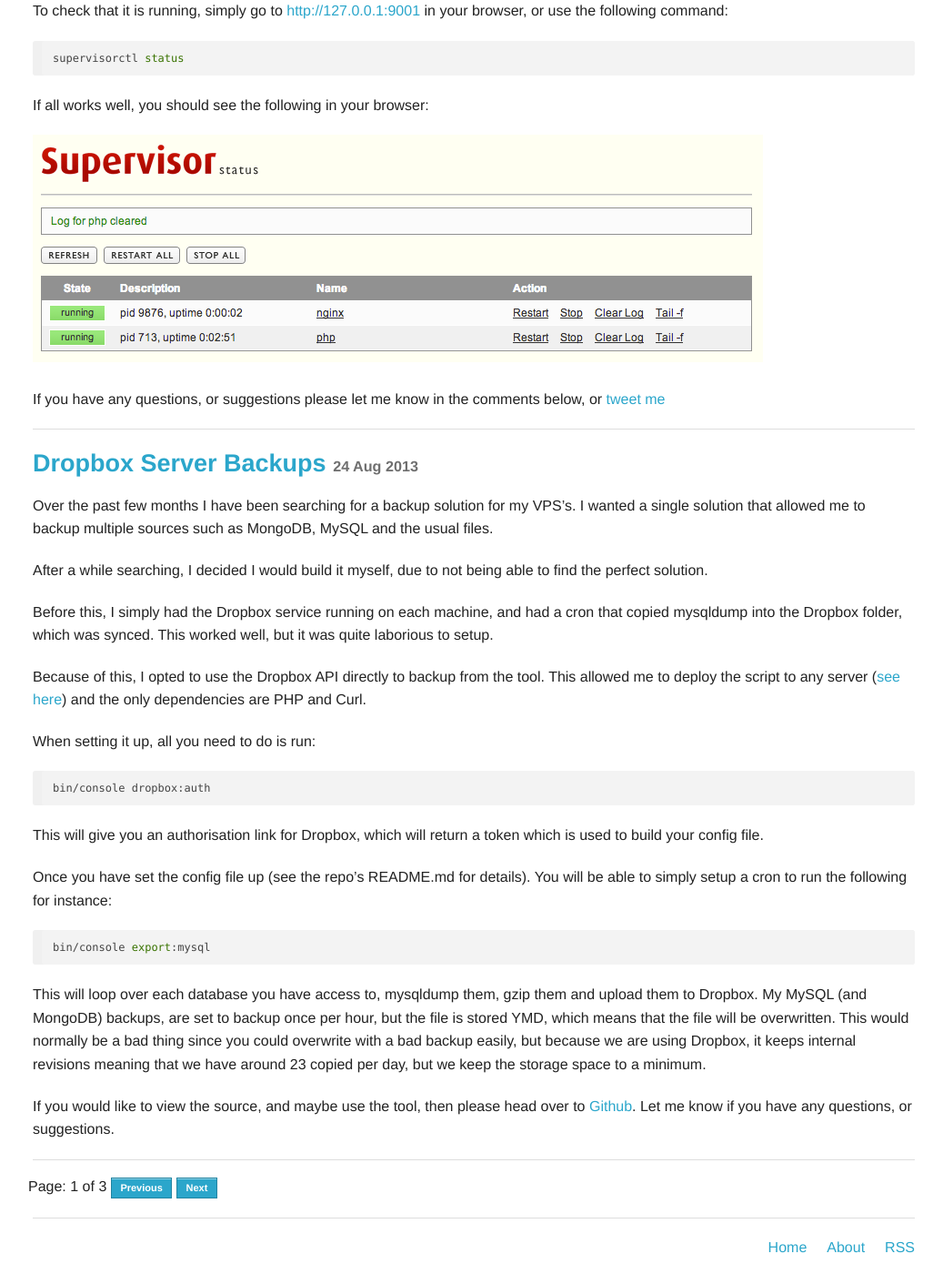
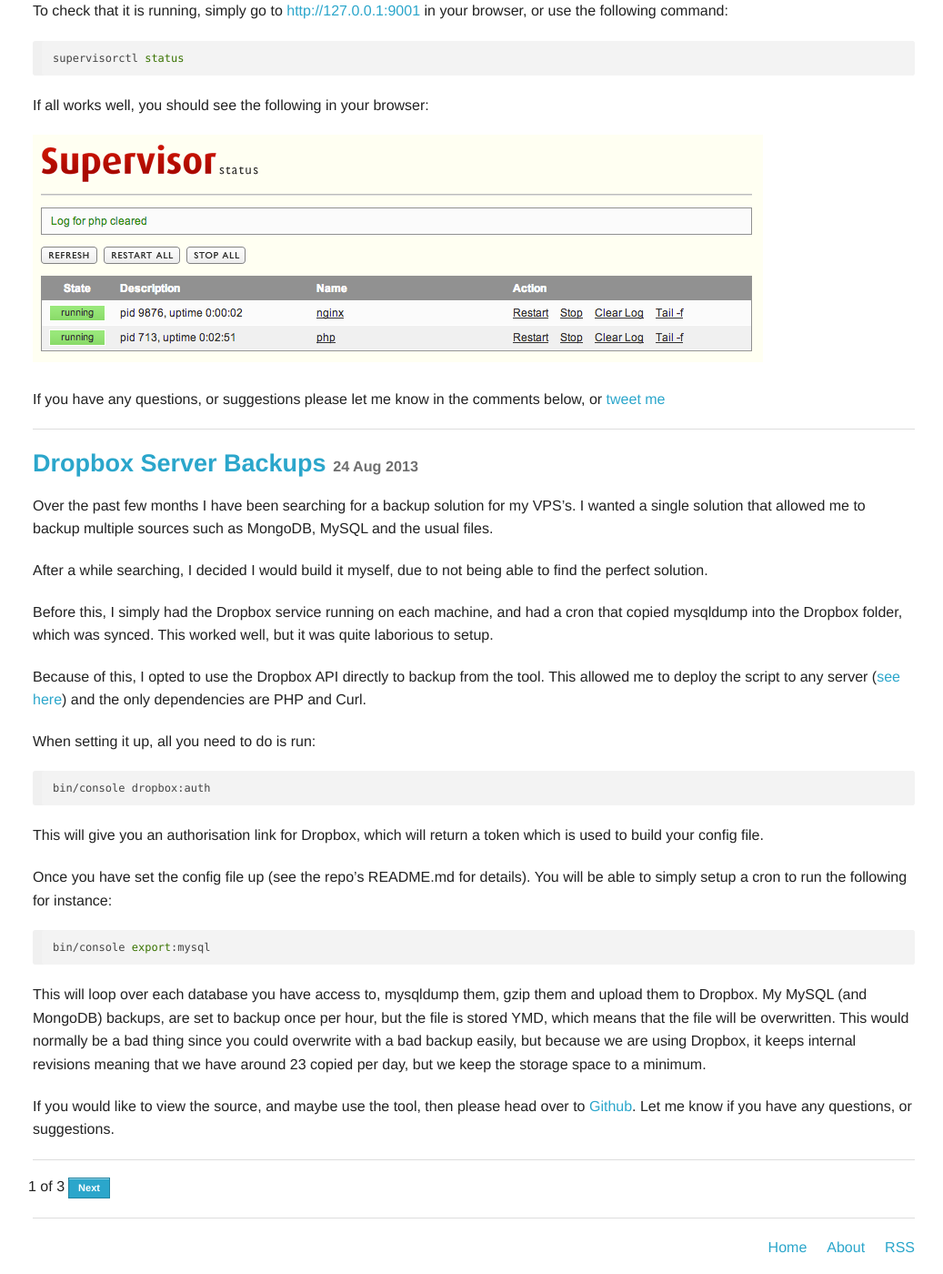
Before and after one commit to scottrobertson/scottrobertson.me, a Jekyll site: the page built from blog/index.html, in a window 1280 px wide and 1400 px high, scrolled down 7283 px. Shown: the whole window at 91% size, without its empty margins (119-1156 px from the left). Built offline with Jekyll 4.4.1, drawn with Linux system fonts in a browser that asks for light colours; nearby versions of some CDN libraries; the list of posts is cut into pages by our own code.

Commit message:
Pagination fixes

```diff
--- a/_includes/scss/app.scss
+++ b/_includes/scss/app.scss
@@ -9,10 +9,6 @@
   margin: 0;
   background-color: #f0f0f0;
   width: 100%;
-
-    .lineno {
-        margin-right: 10px;
-    }
 }
 
 pre {
--- a/blog/index.html
+++ b/blog/index.html
@@ -17,21 +17,18 @@
     {% endfor %}
 
     <div class="pagination">
-      <span class="page_number ">Page: {{ paginator.page }} of {{ paginator.total_pages }}</span>
       {% if paginator.previous_page %}
         {% if paginator.previous_page == 1 %}
           <a class="button tiny" href="/blog">Previous</a>
         {% else %}
           <a class="button tiny" href="/blog/{{ paginator.previous_page }}">Previous</a>
         {% endif %}
-      {% else %}
-        <a class="button tiny">Previous</a>
       {% endif %}
+
+      <span class="page_number ">{{ paginator.page }} of {{ paginator.total_pages }}</span>
 
       {% if paginator.next_page %}
         <a class="button tiny" href="/blog/{{ paginator.next_page }}">Next</a>
-      {% else %}
-        <a class="button tiny">Next</a>
       {% endif %}
     </div>
   </div>
```
Lines whose indentation alone changed are shown as unchanged.
